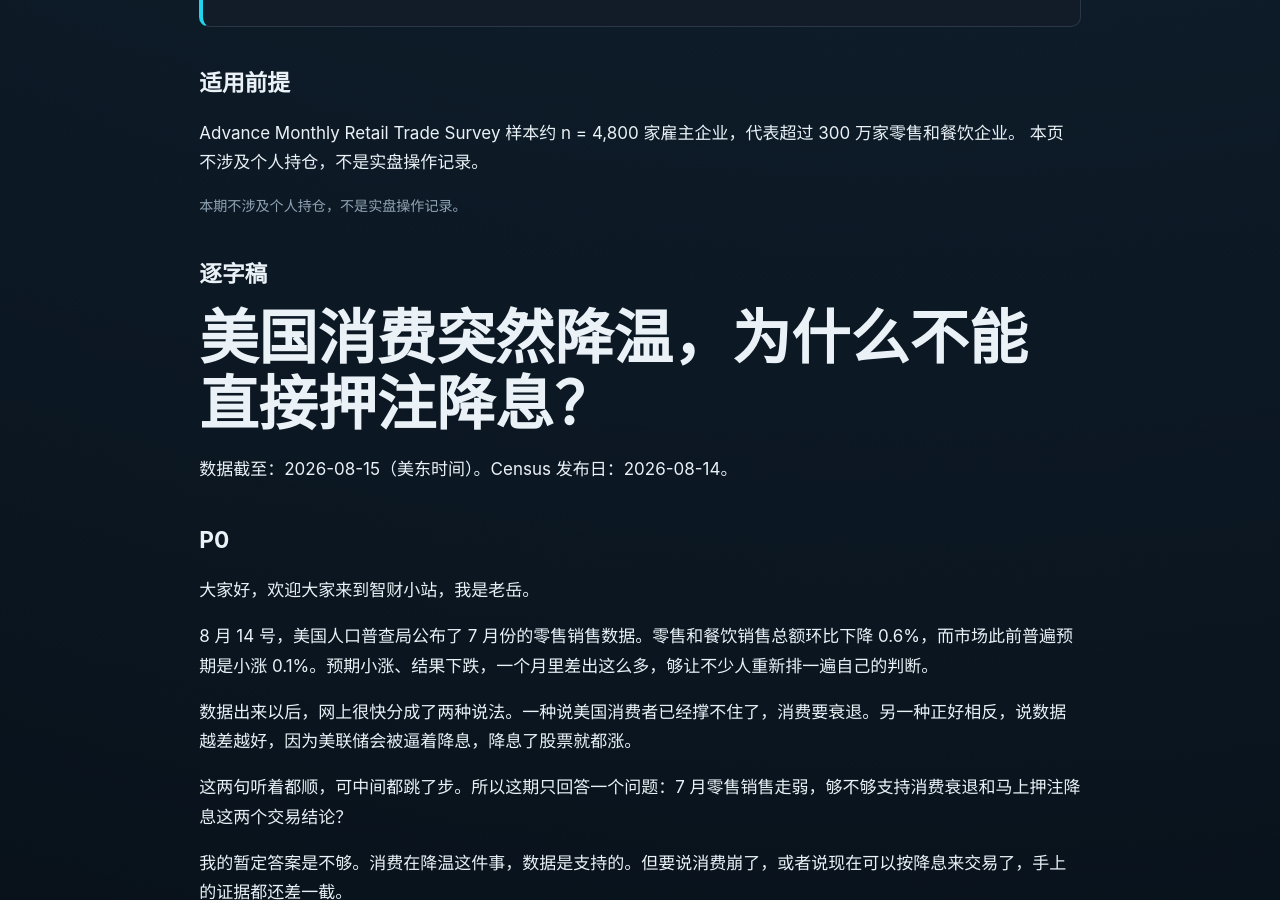
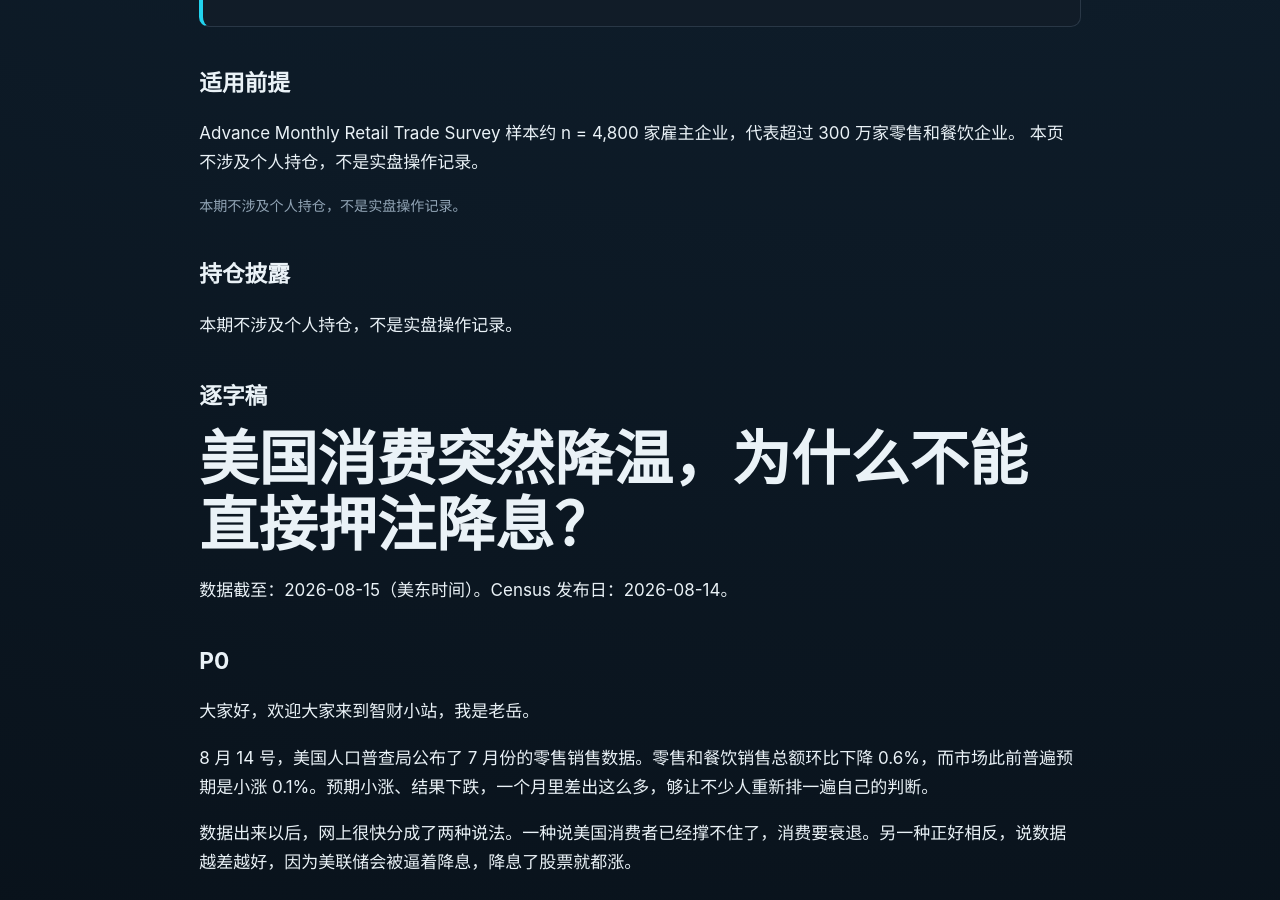
Before and after one commit to wenchangyue/zhicai-market-notes, a Jekyll site: the page built from _episodes/2026-08-15-us-retail-sales-fed.md, in a window 1280 px wide and 900 px high, scrolled down 1097 px. Built offline with Jekyll 4.4.1, drawn with Linux system fonts in a browser that asks for light colours.

Commit message:
Publish companion page for 2026-08-15-us-retail-sales-fed

```diff
--- a/_episodes/2026-08-15-us-retail-sales-fed.md
+++ b/_episodes/2026-08-15-us-retail-sales-fed.md
@@ -69,6 +69,10 @@ chapters:
 video_id: 1IrTD3rQqe4
 youtube_url: https://youtu.be/1IrTD3rQqe4
 ---
+## 持仓披露
+
+本期不涉及个人持仓，不是实盘操作记录。
+
 ## 逐字稿
 
 # 美国消费突然降温，为什么不能直接押注降息？
```
